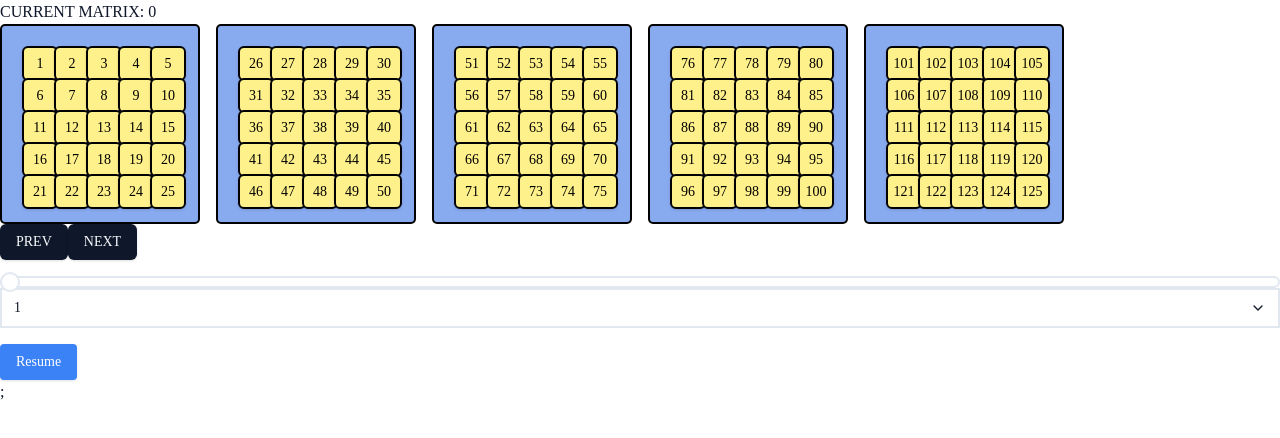
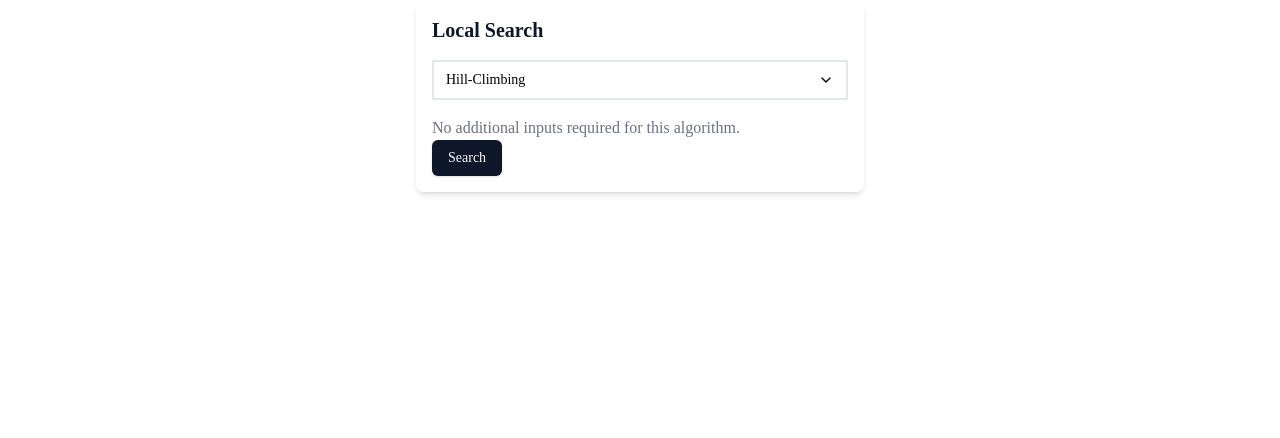
Before and after one commit to ninoaddict/AI-local-search, a React (Create React App) app in the folder src/clients/: page / in a window 1280 px wide. Shown: the top 438 px of the page. Built offline with nearby package versions, Linux system fonts and the light colour scheme.

Commit message:
feat: add algorithm and param selection

```diff
--- a/src/clients/src/App.tsx
+++ b/src/clients/src/App.tsx
@@ -1,5 +1,7 @@
 import { func } from "ts-interface-checker";
 import VideoPlayer from "./components/video-player";
+import AlgorithmSelection from "./components/algorithm-selection";
+import { useState } from "react";
 
 function generateRandomMatrix(): number[] {
   return Array.from({ length: 125 }, () => Math.floor(Math.random() * 125) + 1);
@@ -40,9 +42,16 @@ const App = () => {
   const initialArray = generateSequentialArray(125);
   const indexPairs = generateRandomIndexPairs(125, 7500);
 
+  //TODO: use the right type
+  const [responseData, setResponseData] = useState<string | null>(null);
+
+  const handleResponseData = (data: string) => {
+    setResponseData(data);
+  };
+
   return (
     <div>
-      <VideoPlayer initialArray={initialArray} indexPairs={indexPairs} />;
+      <AlgorithmSelection onSearch={handleResponseData} />
     </div>
   );
 };
--- /dev/null
+++ b/src/clients/src/components/algorithm-selection.tsx
@@ -0,0 +1,139 @@
+"use client";
+
+import { useState } from "react";
+import {
+  Select,
+  SelectTrigger,
+  SelectValue,
+  SelectContent,
+  SelectItem,
+} from "./ui/select";
+import { Button } from "./ui/button";
+
+const algorithms = [
+  {
+    value: "Hill-Climbing",
+  },
+  {
+    value: "Hill-Climbing with Sideways Move",
+    inputs: [{ placeholder: "Max Iteration: " }],
+  },
+  {
+    value: "Random Restart Hill-Climbing",
+    inputs: [{ placeholder: "Max Restart: " }],
+  },
+  {
+    value: "Stochastic Hill-climbing",
+  },
+  {
+    value: "Simulated Annealing",
+  },
+  {
+    value: "Genetic Algorithm",
+    inputs: [
+      { placeholder: "Population Size: " },
+      { placeholder: "Iteration Time: " },
+    ],
+  },
+];
+
+interface AlgorithmSelectionProps {
+  onSearch: (selectedAlgorithm: string, inputValues: string[]) => void;
+}
+
+export default function AlgorithmSelection({
+  onSearch,
+}: AlgorithmSelectionProps) {
+  const [selectedAlgorithm, setSelectedAlgorithm] = useState<string>(
+    algorithms[0].value
+  );
+
+  const [inputValues, setInputValues] = useState<string[]>(
+    algorithms[0].inputs ? algorithms[0].inputs.map(() => "") : []
+  );
+
+  const handleAlgorithmChange = (value: string) => {
+    const selectedAlg = algorithms.find((alg) => alg.value === value);
+    setSelectedAlgorithm(value);
+    setInputValues(selectedAlg?.inputs ? selectedAlg.inputs.map(() => "") : []);
+  };
+
+  const handleInputChange = (index: number, newValue: string) => {
+    setInputValues((prevValues) => {
+      const updatedValues = [...prevValues];
+      updatedValues[index] = newValue;
+      return updatedValues;
+    });
+  };
+
+  // TODO: Pass to the right endpoint
+  const handleSearch = async () => {
+    try {
+      const response = await fetch("/api/dummySearch", {
+        method: "POST",
+        headers: {
+          "Content-Type": "application/json",
+        },
+        body: JSON.stringify({
+          algorithm: selectedAlgorithm,
+          inputs: inputValues,
+        }),
+      });
+
+      if (!response.ok) throw new Error("Failed to fetch");
+
+      const data = await response.json();
+      onSearch(selectedAlgorithm, inputValues); // Pass both values back to the parent
+    } catch (error) {
+      console.error("Error fetching data:", error);
+    }
+  };
+
+  const currentAlgorithm = algorithms.find(
+    (alg) => alg.value === selectedAlgorithm
+  );
+
+  return (
+    <div className="max-w-md p-4 mx-auto bg-white rounded-lg shadow-md">
+      <h2 className="mb-4 text-xl font-bold">Local Search</h2>
+
+      <Select value={selectedAlgorithm} onValueChange={handleAlgorithmChange}>
+        <SelectTrigger className="w-full">
+          <SelectValue placeholder="Select Algorithm" />
+        </SelectTrigger>
+
+        <SelectContent>
+          {algorithms.map((alg, index) => (
+            <SelectItem key={index} value={alg.value}>
+              {alg.value}
+            </SelectItem>
+          ))}
+        </SelectContent>
+      </Select>
+
+      <div className="mt-4 space-y-2">
+        {currentAlgorithm?.inputs && currentAlgorithm.inputs.length > 0 ? (
+          currentAlgorithm.inputs.map((inputConfig, index) => (
+            <div key={index} className="flex items-center">
+              <label className="mr-2 font-medium">
+                {inputConfig.placeholder.replace(":", "")}:
+              </label>
+              <input
+                type="text"
+                value={inputValues[index]}
+                onChange={(e) => handleInputChange(index, e.target.value)}
+                className="flex-1 p-2 border border-gray-300 rounded-lg focus:outline-none focus:ring-2 focus:ring-blue-300"
+              />
+            </div>
+          ))
+        ) : (
+          <p className="text-gray-500">
+            No additional inputs required for this algorithm.
+          </p>
+        )}
+      </div>
+
+      <Button onClick={handleSearch}>Search</Button>
+    </div>
+  );
+}
--- a/src/clients/src/components/ui/dropdown-menu.tsx
+++ b/src/clients/src/components/ui/dropdown-menu.tsx
@@ -35,7 +35,7 @@ const DropdownMenuSubTrigger = React.forwardRef<
     {...props}
   >
     {children}
-    <ChevronRight className="ml-auto h-4 w-4" />
+    <ChevronRight className="w-4 h-4 ml-auto" />
   </DropdownMenuPrimitive.SubTrigger>
 ));
 DropdownMenuSubTrigger.displayName =
@@ -108,7 +108,7 @@ const DropdownMenuCheckboxItem = React.forwardRef<
   >
     <span className="absolute left-2 flex h-3.5 w-3.5 items-center justify-center">
       <DropdownMenuPrimitive.ItemIndicator>
-        <Check className="h-4 w-4" />
+        <Check className="w-4 h-4" />
       </DropdownMenuPrimitive.ItemIndicator>
     </span>
     {children}
@@ -131,7 +131,7 @@ const DropdownMenuRadioItem = React.forwardRef<
   >
     <span className="absolute left-2 flex h-3.5 w-3.5 items-center justify-center">
       <DropdownMenuPrimitive.ItemIndicator>
-        <Circle className="h-2 w-2 fill-current" />
+        <Circle className="w-2 h-2 fill-current" />
       </DropdownMenuPrimitive.ItemIndicator>
     </span>
     {children}
--- a/src/clients/tailwind.config.js
+++ b/src/clients/tailwind.config.js
@@ -13,7 +13,32 @@ module.exports = {
       },
     },
     extend: {
+      borderRadius: {
+        base: "5px",
+      },
+      boxShadow: {
+        light: "4px 4px 0px 0px #000",
+        dark: "4px 4px 0px 0px #000",
+      },
+      translate: {
+        boxShadowX: "4px",
+        boxShadowY: "4px",
+        reverseBoxShadowX: "-4px",
+        reverseBoxShadowY: "-4px",
+      },
+      fontWeight: {
+        base: "500",
+        heading: "700",
+      },
       colors: {
+        main: "#88aaee",
+        overlay: "rgba(0,0,0,0.8)",
+
+        bg: "#dfe5f2",
+        text: "#000",
+        border: "#000",
+
+
         border: "hsl(var(--border))",
         input: "hsl(var(--input))",
         ring: "hsl(var(--ring))",
```
Also changed, not shown: src/clients/src/App.css (deleted, +0 -38 lines).
